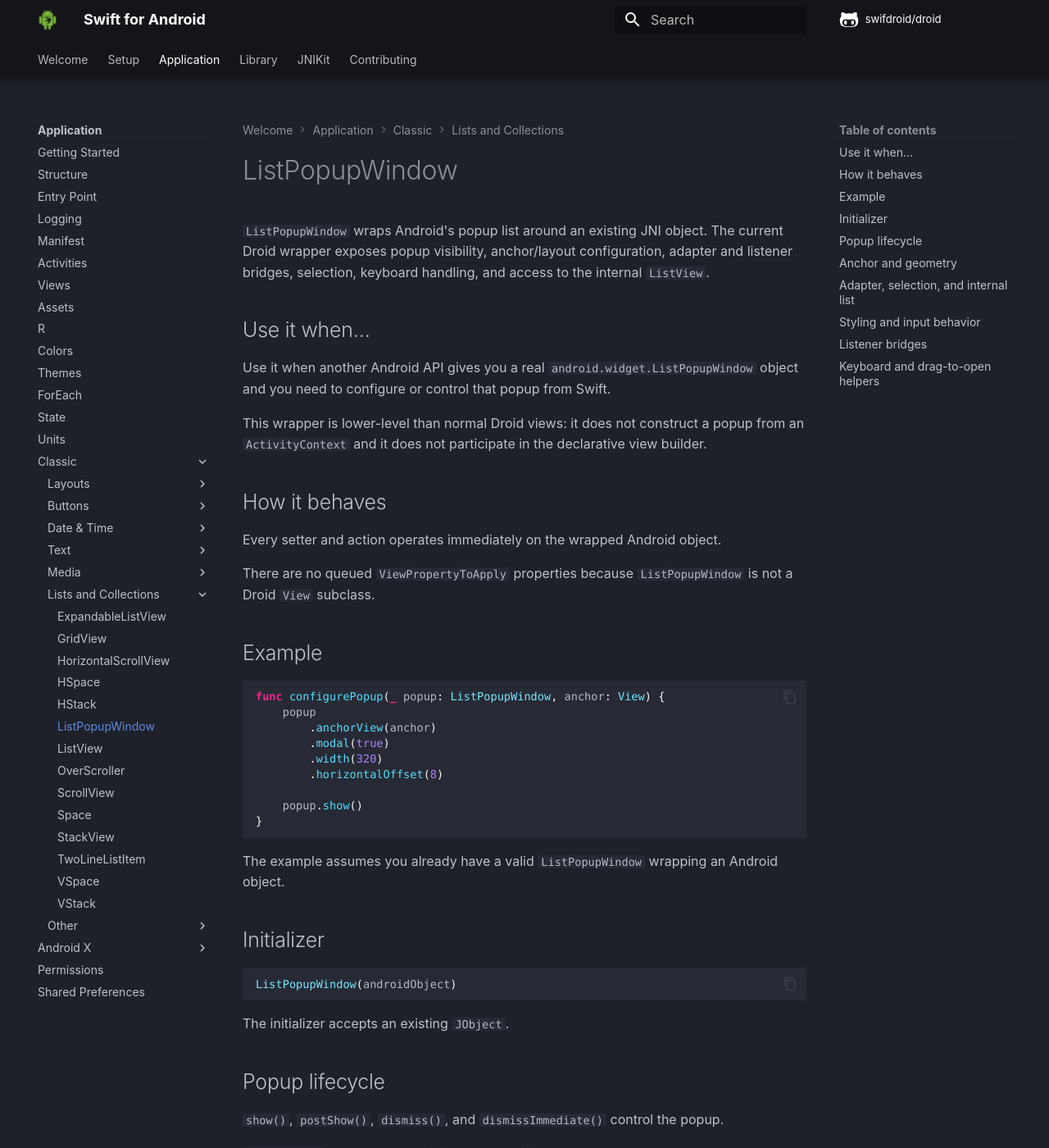
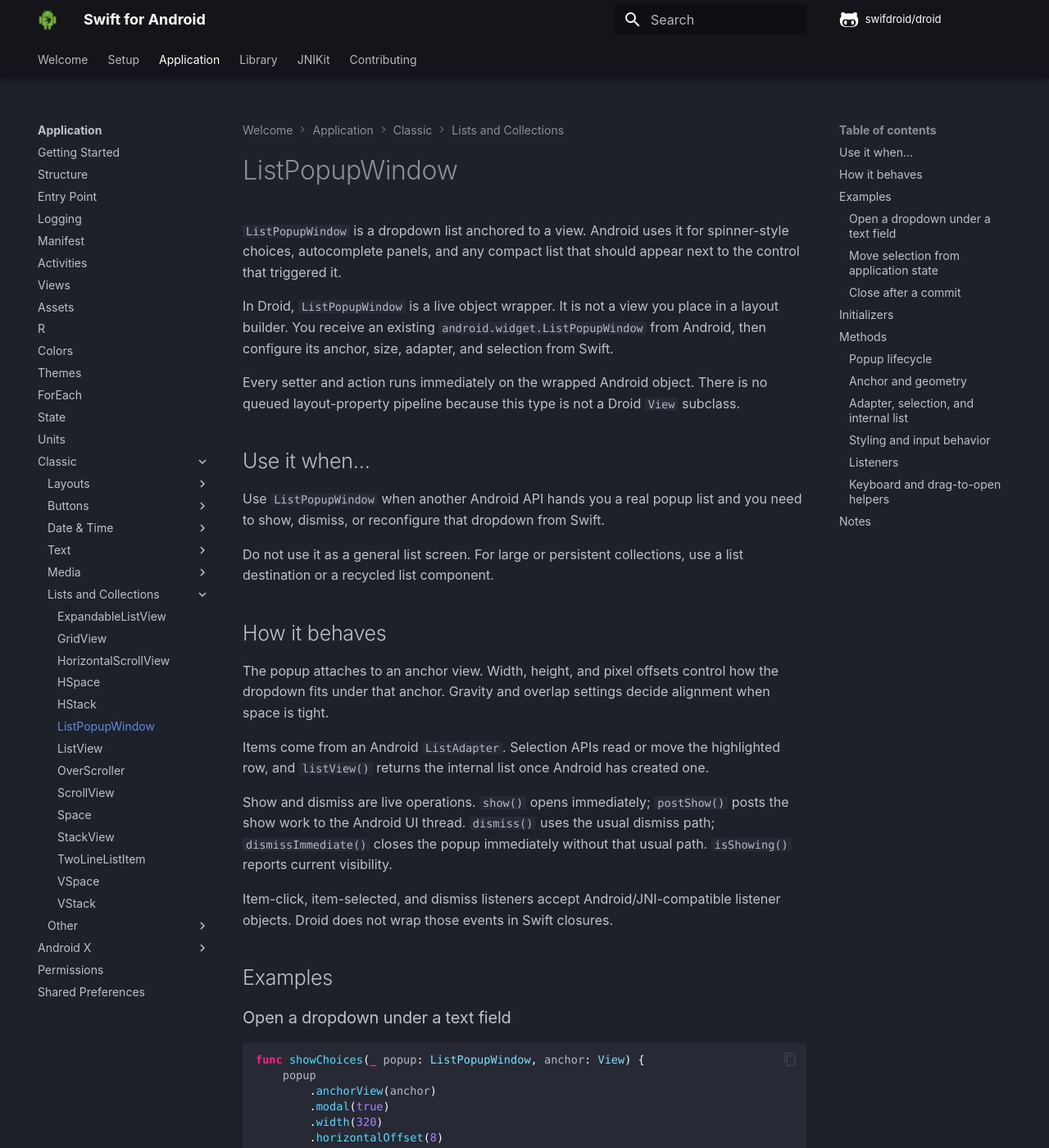
Before and after one commit to swifdroid/docs, an MkDocs documentation site: the page built from docs/app/classic/list-popup-window.md, in a window 1280 px wide and 1400 px high. Shown: the whole window at 82% size. Built offline with MkDocs 1.6.1 and Material for MkDocs 9.7.7, drawn with Linux system fonts in a browser that asks for light colours; comment, search, counter and statistics services are not loaded; some of the changed text lies outside the part shown.

Commit message:
📝 Restructure ListPopupWindow page to guideline

````diff
--- a/docs/app/classic/list-popup-window.md
+++ b/docs/app/classic/list-popup-window.md
@@ -1,23 +1,33 @@
 # ListPopupWindow
 
-`ListPopupWindow` wraps Android's popup list around an existing JNI object. The current Droid wrapper exposes popup visibility, anchor/layout configuration, adapter and listener bridges, selection, keyboard handling, and access to the internal `ListView`.
+`ListPopupWindow` is a dropdown list anchored to a view. Android uses it for spinner-style choices, autocomplete panels, and any compact list that should appear next to the control that triggered it.
+
+In Droid, `ListPopupWindow` is a live object wrapper. It is not a view you place in a layout builder. You receive an existing `android.widget.ListPopupWindow` from Android, then configure its anchor, size, adapter, and selection from Swift.
+
+Every setter and action runs immediately on the wrapped Android object. There is no queued layout-property pipeline because this type is not a Droid `View` subclass.
 
 ## Use it when…
 
-Use it when another Android API gives you a real `android.widget.ListPopupWindow` object and you need to configure or control that popup from Swift.
+Use `ListPopupWindow` when another Android API hands you a real popup list and you need to show, dismiss, or reconfigure that dropdown from Swift.
 
-This wrapper is lower-level than normal Droid views: it does not construct a popup from an `ActivityContext` and it does not participate in the declarative view builder.
+Do not use it as a general list screen. For large or persistent collections, use a list destination or a recycled list component.
 
 ## How it behaves
 
-Every setter and action operates immediately on the wrapped Android object.
+The popup attaches to an anchor view. Width, height, and pixel offsets control how the dropdown fits under that anchor. Gravity and overlap settings decide alignment when space is tight.
 
-There are no queued `ViewPropertyToApply` properties because `ListPopupWindow` is not a Droid `View` subclass.
+Items come from an Android `ListAdapter`. Selection APIs read or move the highlighted row, and `listView()` returns the internal list once Android has created one.
 
-## Example
+Show and dismiss are live operations. `show()` opens immediately; `postShow()` posts the show work to the Android UI thread. `dismiss()` uses the usual dismiss path; `dismissImmediate()` closes the popup immediately without that usual path. `isShowing()` reports current visibility.
+
+Item-click, item-selected, and dismiss listeners accept Android/JNI-compatible listener objects. Droid does not wrap those events in Swift closures.
+
+## Examples
+
+### Open a dropdown under a text field
 
 ```swift
-func configurePopup(_ popup: ListPopupWindow, anchor: View) {
+func showChoices(_ popup: ListPopupWindow, anchor: View) {
     popup
         .anchorView(anchor)
         .modal(true)
@@ -28,56 +38,108 @@ func configurePopup(_ popup: ListPopupWindow, anchor: View) {
 }
 ```
 
-The example assumes you already have a valid `ListPopupWindow` wrapping an Android object.
+The list appears under the field and closes when the user taps outside.
 
-## Initializer
+### Move selection from application state
+
+```swift
+func selectSecondRow(_ popup: ListPopupWindow) {
+    popup.selection(1)
+}
+
+func readSelection(_ popup: ListPopupWindow) -> Int {
+    popup.selectedItemPosition()
+}
+```
+
+`selection(_:)` highlights a row. `selectedItemPosition()` reports the current index.
+
+### Close after a commit
+
+```swift
+func onRowChosen(_ popup: ListPopupWindow) {
+    popup.dismiss()
+}
+```
+
+Dismiss the dropdown as soon as the user commits so the anchor control is usable again.
+
+## Initializers
 
 ```swift
 ListPopupWindow(androidObject)
 ```
 
-The initializer accepts an existing `JObject`.
+The initializer accepts an existing JNI object for `android.widget.ListPopupWindow`. Droid does not construct this popup from an activity context or a view-builder block.
 
-## Popup lifecycle
+## Methods
 
-`show()`, `postShow()`, `dismiss()`, and `dismissImmediate()` control the popup.
+### Popup lifecycle
 
-`isShowing()` reports whether it is currently visible.
+`show()` opens the dropdown. `postShow()` schedules showing on the Android message queue. `dismiss()` closes it. `dismissImmediate()` closes without the usual animation path. `isShowing()` reports visibility.
 
-## Anchor and geometry
+```swift
+popup.show()
+popup.postShow()
+popup.dismiss()
+popup.dismissImmediate()
+```
 
-`anchorView(_:)` sets the anchor view. `anchorView()` reads it back.
+### Anchor and geometry
 
-The wrapper also exposes:
+`anchorView()` reads the anchor. `anchorView(_:)` sets it. Width, height, and offsets are available as `width`, `height`, `horizontalOffset`, and `verticalOffset` getters/setters. `contentWidth(_:)` sets content width. `dropDownGravity(_:)` and `overlapAnchor(_:)` tune alignment.
 
-- `width(_:)` / `width()`
-- `height(_:)` / `height()`
-- `horizontalOffset(_:)` / `horizontalOffset()`
-- `verticalOffset(_:)` / `verticalOffset()`
-- `contentWidth(_:)`
-- `dropDownGravity(_:)`
-- `overlapAnchor(_:)`
+```swift
+popup
+    .anchorView(button)
+    .width(320)
+    .height(240)
+    .horizontalOffset(8)
+    .verticalOffset(0)
+```
 
-## Adapter, selection, and internal list
+### Adapter, selection, and internal list
 
-`adapter(_:)` accepts a JNI-compatible Android `ListAdapter` object.
+`adapter(_:)` accepts a JNI-compatible Android `ListAdapter`. `selection(_:)` selects a row. `clearListSelection()` clears the highlight. `selectedItem()`, `selectedItemId()`, `selectedItemPosition()`, and `selectedView()` read selection state. `listView()` returns the live internal `View?` wrapping Android’s list when available.
 
-`selection(_:)`, `clearListSelection()`, `selectedItem()`, `selectedItemId()`, `selectedItemPosition()`, and `selectedView()` expose popup selection state.
+```swift
+popup.adapter(listAdapter)
+popup.selection(0)
 
-`listView()` returns the live internal `ListView?` once Android has one available.
+let index = popup.selectedItemPosition()
+let list = popup.listView()
+```
 
-## Styling and input behavior
+### Styling and input behavior
 
-The wrapper exposes popup background, animation style, input-method mode, soft-input mode, prompt position/view, list selector, epicenter bounds, outside-touch behavior, and window layout type.
+`backgroundDrawable(_:)` sets the popup background. `animationStyle(_:)` sets the enter/exit animation. `inputMethodMode(_:)` and `softInputMode(_:)` control IME behavior. `listSelector(_:)` sets the row selector drawable. `promptPosition(_:)` / `promptView(_:)` configure the optional prompt. `epicenterBounds(_:)` and `windowLayoutType(_:)` tune window placement. `modal(_:)`, `dropDownAlwaysVisible(_:)`, and `forceIgnoreOutsideTouch(_:)` adjust outside-touch behavior.
 
-## Listener bridges
+```swift
+popup
+    .modal(true)
+    .animationStyle(style)
+    .listSelector(selector)
+```
 
-`onDismissListener(_:)`, `onItemClickListener(_:)`, and `onItemSelectedListener(_:)` accept JNI-compatible Android listener objects.
+### Listeners
 
-Droid exposes these bridges but does not construct the listener objects for you.
+`onDismissListener(_:)`, `onItemClickListener(_:)`, and `onItemSelectedListener(_:)` attach Android-compatible listener objects.
 
-## Keyboard and drag-to-open helpers
+```swift
+popup.onDismissListener(dismissListener)
+popup.onItemClickListener(clickListener)
+popup.onItemSelectedListener(selectedListener)
+```
 
-`onKeyDown(_:_:)`, `onKeyUp(_:_:)`, and `onKeyPreIme(_:_:)` forward keyboard handling to the live popup.
+### Keyboard and drag-to-open helpers
 
-`performItemClick(_:)` invokes a popup item, while `createDragToOpenListener(_:)` returns Android's drag-to-open touch-listener object when available.
+`onKeyDown(_:_:)`, `onKeyUp(_:_:)`, and `onKeyPreIme(_:_:)` forward key events to the live popup. `performItemClick(_:)` invokes a popup item by position. `createDragToOpenListener(_:)` returns Android’s drag-to-open touch-listener object when available.
+
+```swift
+let handled = popup.performItemClick(0)
+let dragListener = popup.createDragToOpenListener(anchor)
+```
+
+## Notes
+
+Configure anchor and adapter before the first `show()`. Use `isShowing()` before relying on `listView()` or selection reads so Android has created the internal list.
````
